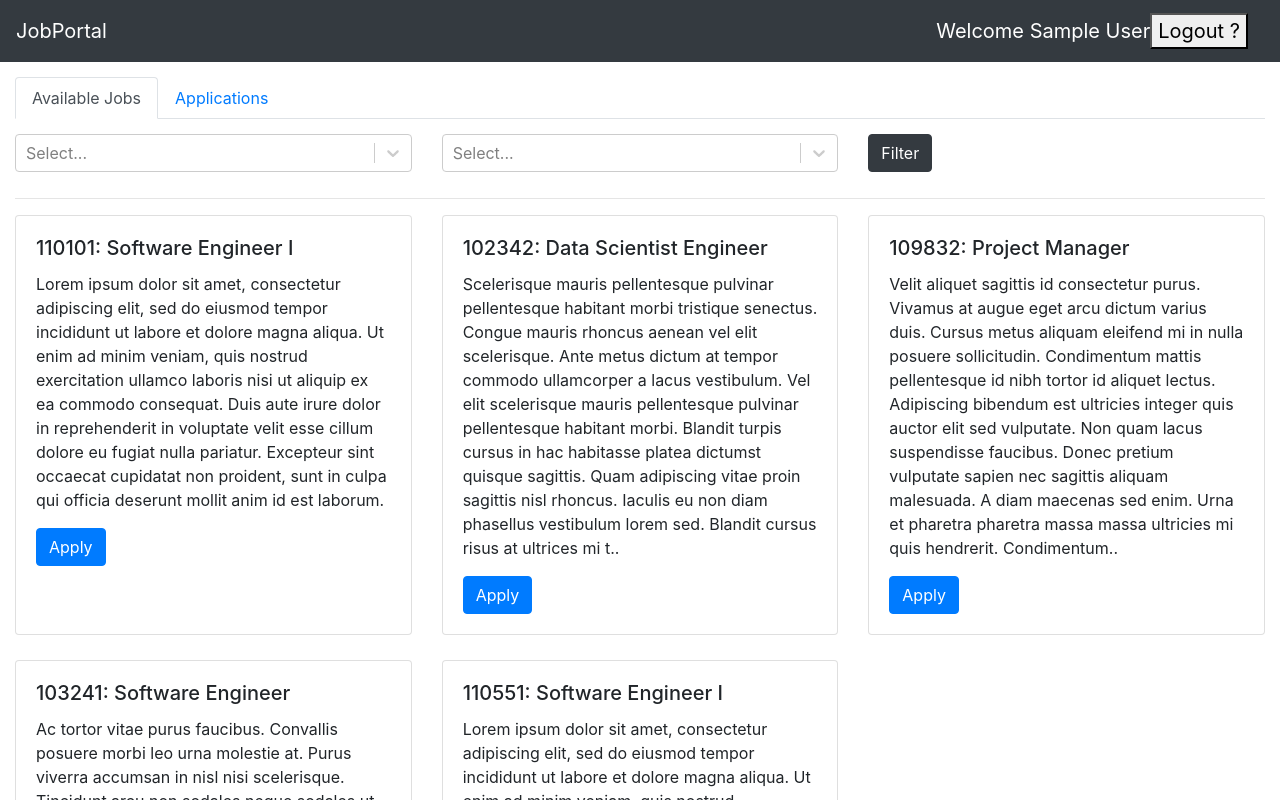
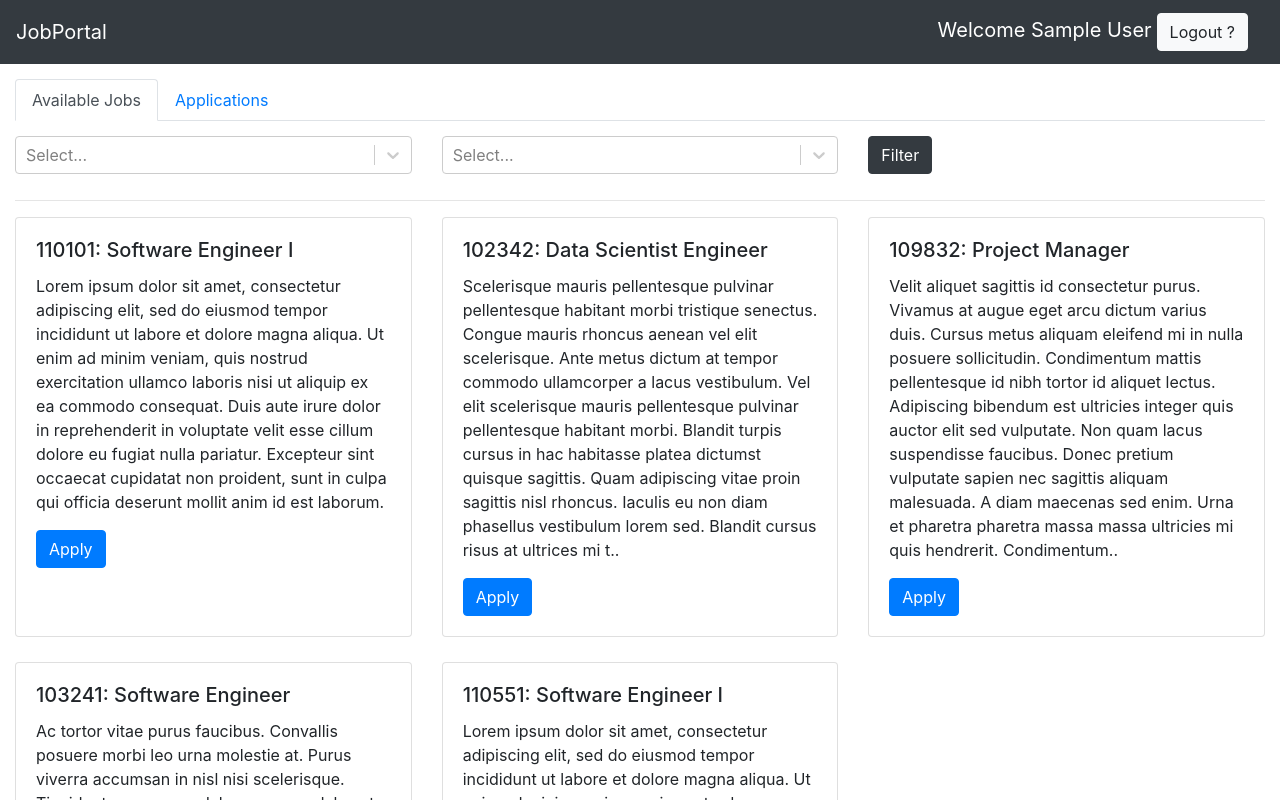
Before and after one commit to AkritiKapur/job-portal-app, a React (Create React App) app: page / in a window 1280 px wide. Shown: the top 800 px of the page. Built offline with nearby package versions, Linux system fonts and the light colour scheme; sample sign-in values are in the browser's storage.

Commit message:
header welcome text changes

```diff
--- a/src/header/header.css
+++ b/src/header/header.css
@@ -1,3 +1,11 @@
 .portal-navbar {
     margin-bottom: 15px;
 }
+
+.welcome-span {
+    color: #b3d7ff;
+}
+
+.logout-button {
+    margin-left: 5px;
+}
--- a/src/header/header.js
+++ b/src/header/header.js
@@ -4,6 +4,7 @@ import './header.css';
 import {logoutAction} from '../authentication/authenticationActions';
 import history from '../utils/history';
 import { withRouter } from "react-router";
+import './header.css';
 
 class Header extends Component {
     constructor(props) {
@@ -26,8 +27,8 @@ class Header extends Component {
             <nav className="navbar navbar-dark bg-dark portal-navbar">
                 <a className="navbar-brand" href="#">JobPortal</a>
                 { loggedIn &&
-                    <span className="navbar-brand">Welcome {user.name}
-                    <button onClick={this.initLogout}>Logout ?</button>
+                    <span className="navbar-brand welcome-span">Welcome {user.name}
+                    <button type="button" class="btn btn-light logout-button" onClick={this.initLogout}>Logout ?</button>
                     </span>
                 }
             </nav>
```
